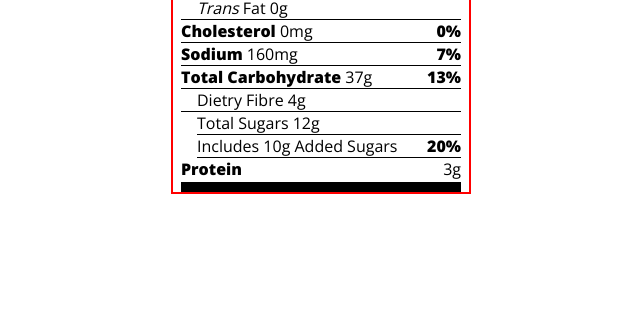
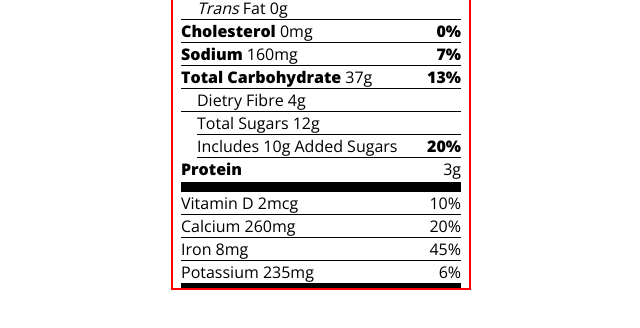
Before and after one commit to mwahyd/nutrition-label, a plain HTML site: page index.html in a window 1280 px wide. Shown: the part 292-620 px from the top of the page, without its empty margins (319-959 px from the left). Drawn offline with nearby package versions, Linux system fonts and the light colour scheme.

Commit message:
create vitamin scores

```diff
--- a/index.html
+++ b/index.html
@@ -92,6 +92,32 @@
             <span>3g</span>
           </p>
           <div class="underline large"></div>
+
+          <div class="vitamin-score">
+            <p class="separate-items">
+              <span><span>Vitamin D</span> 2mcg</span>
+              <span>10%</span>
+            </p>
+            <div class="underline"></div>
+
+            <p class="separate-items">
+              <span><span>Calcium</span> 260mg</span>
+              <span>20%</span>
+            </p>
+            <div class="underline"></div>
+
+            <p class="separate-items">
+              <span><span>Iron</span> 8mg</span>
+              <span>45%</span>
+            </p>
+            <div class="underline"></div>
+
+            <p class="separate-items">
+              <span><span>Potassium</span> 235mg</span>
+              <span>6%</span>
+            </p>
+            <div class="underline medium"></div>
+          </div>
         </div>
       </div>
     </div>
```
